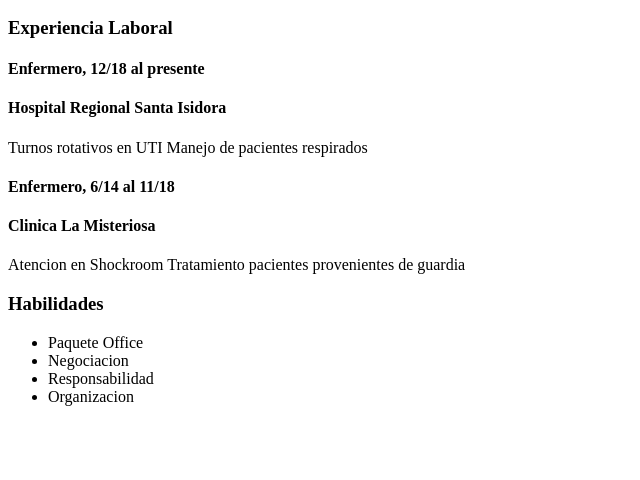
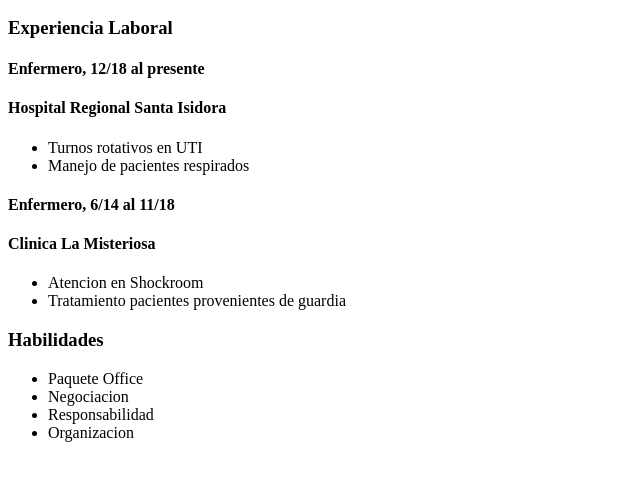
Before and after one commit to albertcri/cv_alan, a plain HTML site: page javascript/CV.html in a window 1280 px wide. Shown: the part 110-590 px from the top of the page, without its empty margins (0-640 px from the left). Drawn offline with Linux system fonts and the light colour scheme.

Commit message:
cv version6

```diff
--- a/javascript/CV.html
+++ b/javascript/CV.html
@@ -12,14 +12,16 @@
     <h3>Experiencia Laboral</h3>
     <h4>Enfermero, 12/18 al presente</h4>
     <h4>Hospital Regional Santa Isidora</h4>
-        <p>Turnos rotativos en UTI
-        Manejo de pacientes respirados
-        </p>
+    <ul>
+        <li>Turnos rotativos en UTI </li>
+        <li>Manejo de pacientes respirados</li>
+    </ul>
     <h4>Enfermero, 6/14 al 11/18</h4>
     <h4>Clinica La Misteriosa</h4>
-        <p>Atencion en Shockroom
-            Tratamiento pacientes provenientes de guardia
-        </p>
+    <ul>
+        <li>Atencion en Shockroom</li>
+        <li>Tratamiento pacientes provenientes de guardia</li>
+        </ul>
     <h3>Habilidades</h3>
     <ul>
         <li>Paquete Office</li>
```
